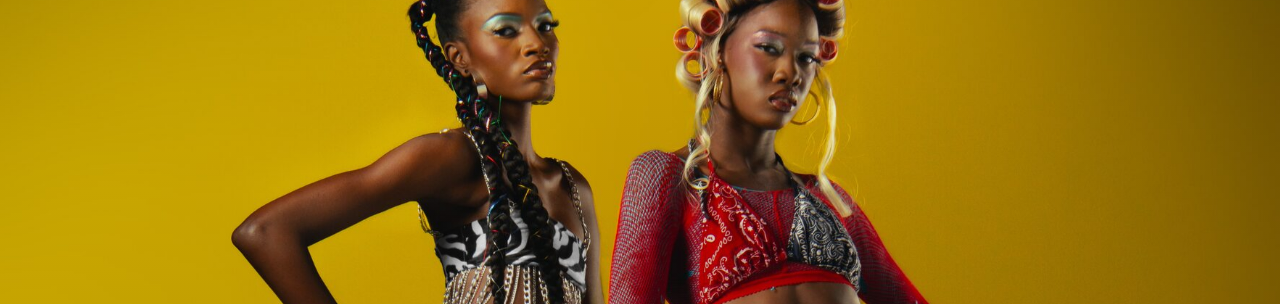
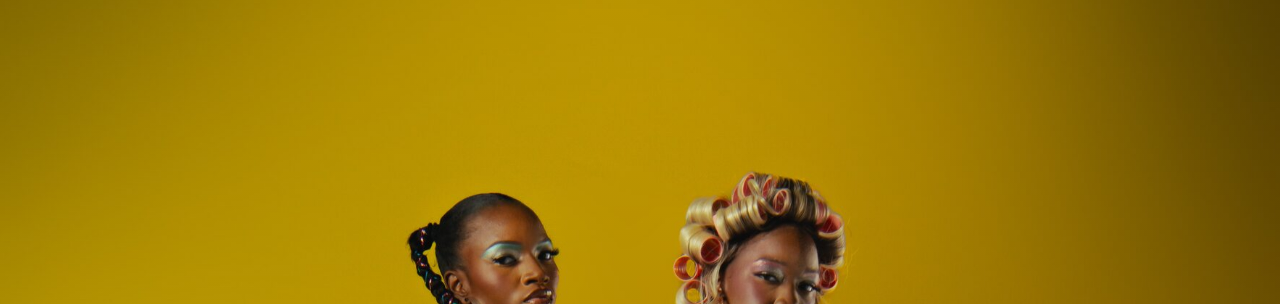
Before and after one commit to ruonacoder/The-Zine, a plain HTML site: page index.html in a window 1280 px wide. Shown: the top 304 px of the page. Drawn offline with nearby package versions, Linux system fonts and the light colour scheme.

Commit message:
Adjust background position in index.html

```diff
--- a/index.html
+++ b/index.html
@@ -50,7 +50,7 @@
     inset:0;
     background-image:url('images/groupshot.jpg');
     background-size:cover;
-    background-position:center 50%;
+    background-position:center 30%;
     background-repeat:no-repeat;
     transform:scale(1.02);
   }
```
